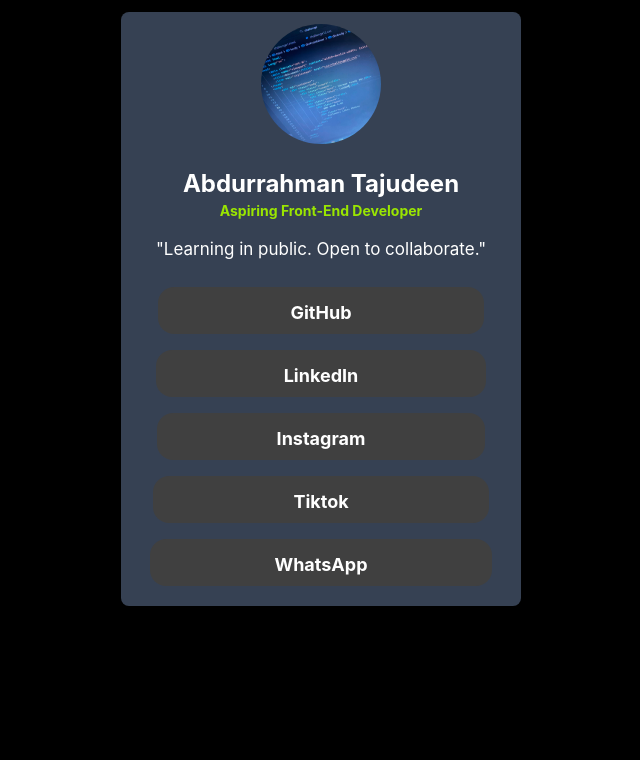
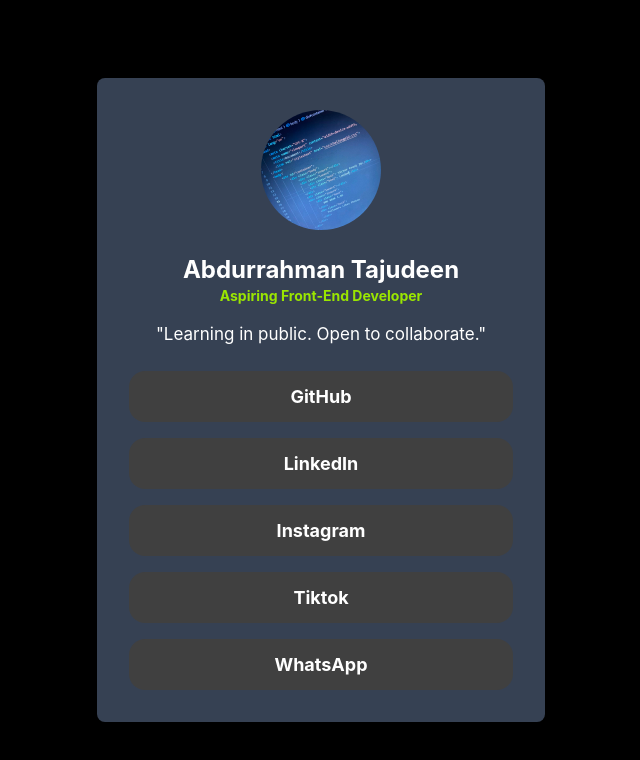
Before and after one commit to Codingwithfawzaan009/tailwindchallenge5, a website: page index.html in a window 1280 px wide. Shown: the whole page, without its empty margins (319-959 px from the left). Drawn offline with Linux system fonts and the light colour scheme.

Commit message:
Update styles

```diff
--- a/index.html
+++ b/index.html
@@ -3,23 +3,23 @@
 <head>
     <meta charset="UTF-8">
     <meta name="viewport" content="width=device-width, initial-scale=1.0">
-    <title>Document</title>
+    <title>Portfolio Card</title>
     <link href="./dist/output.css" rel="stylesheet" />
 </head>
-<body class="bg-black">
-    <section class="bg-gray-700 w-100 mx-auto  flex  flex-col items-center justify-center mt-3 rounded-lg ">
-        <img src="profilepics.jpg" class="rounded-full w-30 h-30 mt-3">
-        <h1 class="text-2xl text-white font-bold mt-6">Abdurrahman Tajudeen</h1>
-        <p class="font-bold text-[14px] text-lime-400 ">Aspiring Front-End Developer</p>
-        <p class="text-white text-[17px] mt-4">"Learning in public. Open to collaborate."</p>
-        <a href="https://github.com/Codingwithfawzaan009" class="bg-neutral-700 text-[18px] font-bold text-white mt-6 px-33 pt-3 pb-2 rounded-2xl hover:bg-lime-400 duration-150">GitHub</a>
-        <a href="https://www.linkedin.com/in/abdurrahman-tajudeen-69b563432" class="bg-neutral-700 text-[18px] font-bold text-white mt-4 px-32 pt-3 pb-2 rounded-2xl hover:bg-lime-400 duration-150">LinkedIn</a>
-        <a href="https://www.instagram.com/codingwithfawzaan?obrf=MXBib2E2NzM2M29jMA==" class="bg-neutral-700 text-[18px] font-bold text-white mt-4 px-30 pt-3 pb-2 rounded-2xl hover:bg-lime-400 duration-150">Instagram</a>
-        <a href="https://tiktok.com/@codingwithfawzaan" class="bg-neutral-700 text-[18px] font-bold text-white mt-4 px-35 pt-3 pb-2 rounded-2xl hover:bg-lime-400 duration-150">Tiktok</a>
-        <a href="https://wa.me/2347031270623" class="bg-neutral-700 text-[18px] font-bold text-white mt-4 px-31 pt-3 pb-2 rounded-2xl hover:bg-lime-400 duration-150 mb-5">WhatsApp</a>
+<body class="bg-black min-h-screen flex items-center justify-center p-4">
+    <section class="bg-gray-700 w-full max-w-sm sm:max-w-md mx-auto flex flex-col items-center rounded-lg p-6 sm:p-8">
+        <img src="profilepics.jpg" alt="Abdurrahman Tajudeen" class="rounded-full w-24 h-24 sm:w-30 sm:h-30 object-cover">
+        <h1 class="text-xl sm:text-2xl text-white font-bold mt-6 text-center">Abdurrahman Tajudeen</h1>
+        <p class="font-bold text-sm sm:text-[14px] text-lime-400 text-center">Aspiring Front-End Developer</p>
+        <p class="text-white text-base sm:text-[17px] mt-4 text-center">"Learning in public. Open to collaborate."</p>
 
+        <div class="w-full flex flex-col gap-4 mt-6">
+            <a href="https://github.com/Codingwithfawzaan009" class="block w-full text-center bg-neutral-700 text-base sm:text-[18px] font-bold text-white py-3 rounded-2xl hover:bg-lime-400 duration-150">GitHub</a>
+            <a href="https://www.linkedin.com/in/abdurrahman-tajudeen-69b563432" class="block w-full text-center bg-neutral-700 text-base sm:text-[18px] font-bold text-white py-3 rounded-2xl hover:bg-lime-400 duration-150">LinkedIn</a>
+            <a href="https://www.instagram.com/codingwithfawzaan?obrf=MXBib2E2NzM2M29jMA==" class="block w-full text-center bg-neutral-700 text-base sm:text-[18px] font-bold text-white py-3 rounded-2xl hover:bg-lime-400 duration-150">Instagram</a>
+            <a href="https://tiktok.com/@codingwithfawzaan" class="block w-full text-center bg-neutral-700 text-base sm:text-[18px] font-bold text-white py-3 rounded-2xl hover:bg-lime-400 duration-150">Tiktok</a>
+            <a href="https://wa.me/2347031270623" class="block w-full text-center bg-neutral-700 text-base sm:text-[18px] font-bold text-white py-3 rounded-2xl hover:bg-lime-400 duration-150">WhatsApp</a>
+        </div>
     </section>
-
-
 </body>
 </html>
```
Also changed, not shown: dist/output.css.
